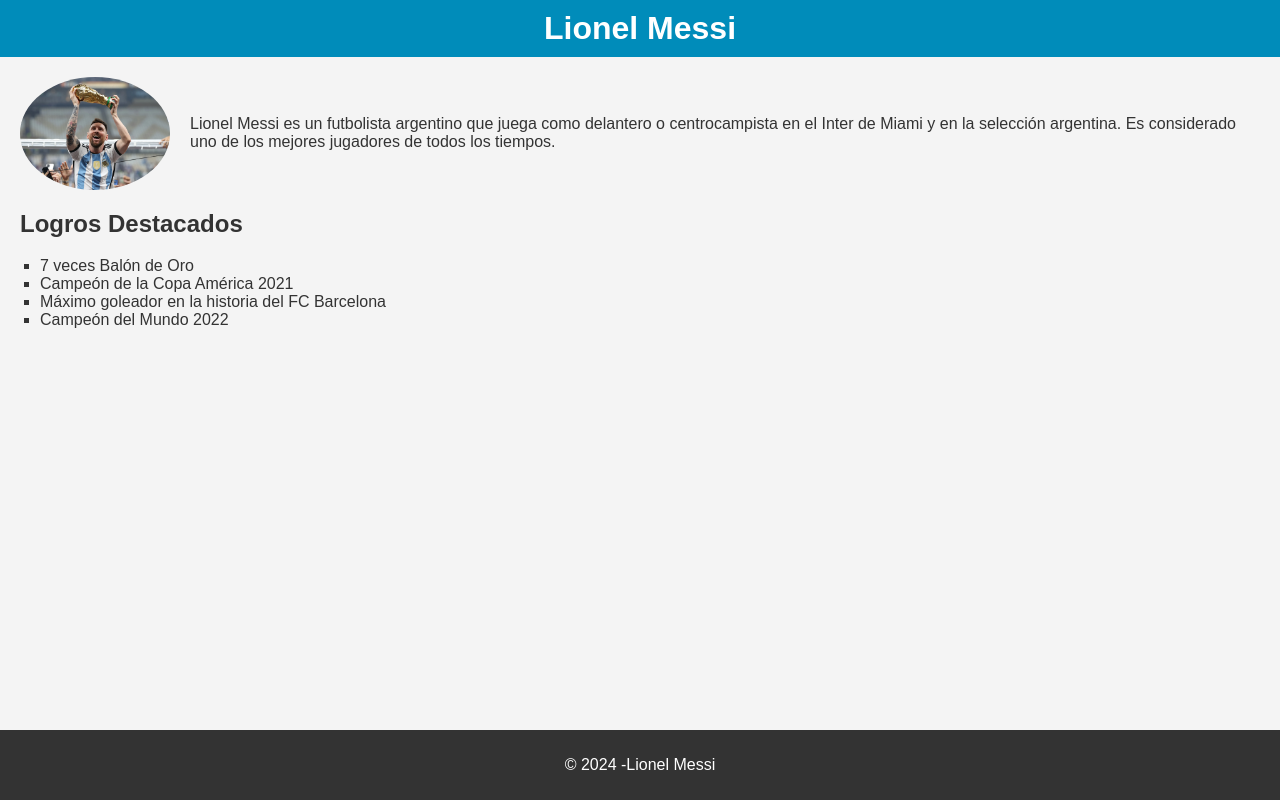
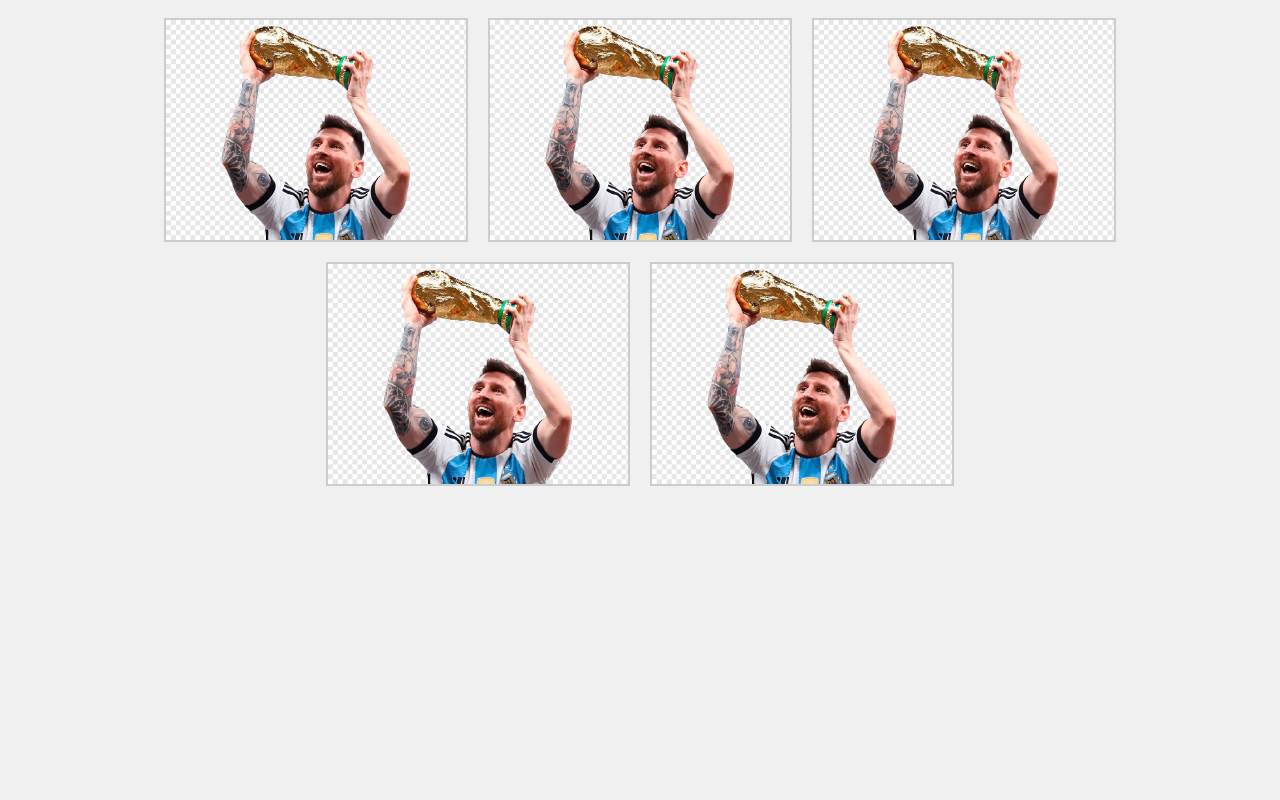
Before and after one commit to Alan79238/pruebaweb23311583, a plain HTML site: page index.html in a window 1280 px wide. Drawn offline with Linux system fonts and the light colour scheme.

Commit message:
Actualización de la página

```diff
--- a/index.html
+++ b/index.html
@@ -2,32 +2,28 @@
 <html lang="es">
 <head>
     <meta charset="UTF-8">
-    <meta http-equiv="X-UA-Compatible" content="IE=edge">
     <meta name="viewport" content="width=device-width, initial-scale=1.0">
-    <title>Leonel Messi</title>
-    <link rel="stylesheet" href="styles.css">
+    <title>Galería de Imágenes</title>
+    <style>
+        body {
+            display: flex;
+            flex-wrap: wrap;
+            justify-content: center;
+            background-color: #f0f0f0;
+        }
+        img {
+            margin: 10px;
+            border: 2px solid #ccc;
+            width: 300px;
+            height: auto;
+        }
+    </style>
 </head>
 <body>
-    <header>
-        <h1>Lionel Messi</h1>
-    </header>
-    <main>
-        <section class="intro">
-            <img src="messi.webp" alt="Imagen de Leonel Messi" class="messi-img">
-            <p>Lionel Messi es un futbolista argentino que juega como delantero o centrocampista en el Inter de Miami y en la selección argentina. Es considerado uno de los mejores jugadores de todos los tiempos.</p>
-        </section>
-        <section class="logros">
-            <h2>Logros Destacados</h2>
-            <ul>
-                <li>7 veces Balón de Oro</li>
-                <li>Campeón de la Copa América 2021</li>
-                <li>Máximo goleador en la historia del FC Barcelona</li>
-                <li>Campeón del Mundo 2022</li>
-            </ul>
-        </section>
-    </main>
-    <footer>
-        <p>© 2024 -Lionel Messi</p>
-    </footer>
+    <img src="messi.png" alt="Descripción de la Imagen 1">
+    <img src="messi.png" alt="Descripción de la Imagen 2">
+    <img src="messi.png" alt="Descripción de la Imagen 3">
+    <img src="messi.png" alt="Descripción de la Imagen 4">
+    <img src="messi.png" alt="Descripción de la Imagen 5">
 </body>
 </html>
--- a/styles.css
+++ /dev/null
@@ -1,54 +0,0 @@
-body {
-    font-family: Arial, sans-serif;
-    margin: 0;
-    padding: 0;
-    background-color: #f4f4f4;
-    color: #333;
-}
-
-header {
-    background-color: #008cba;
-    color: white;
-    padding: 10px 20px;
-    text-align: center;
-}
-
-h1 {
-    margin: 0;
-}
-
-main {
-    padding: 20px;
-}
-
-.intro {
-    display: flex;
-    align-items: center;
-    margin-bottom: 20px;
-}
-
-.messi-img {
-    width: 150px;
-    height: auto;
-    margin-right: 20px;
-    border-radius: 50%;
-}
-
-.logros h2 {
-    margin-top: 0;
-}
-
-.logros ul {
-    list-style-type: square;
-    padding-left: 20px;
-}
-
-footer {
-    background-color: #333;
-    color: white;
-    text-align: center;
-    padding: 10px 0;
-    position: fixed;
-    width: 100%;
-    bottom: 0;
-}
```
Also changed, not shown: messi.png (added), messi.webp (deleted).
